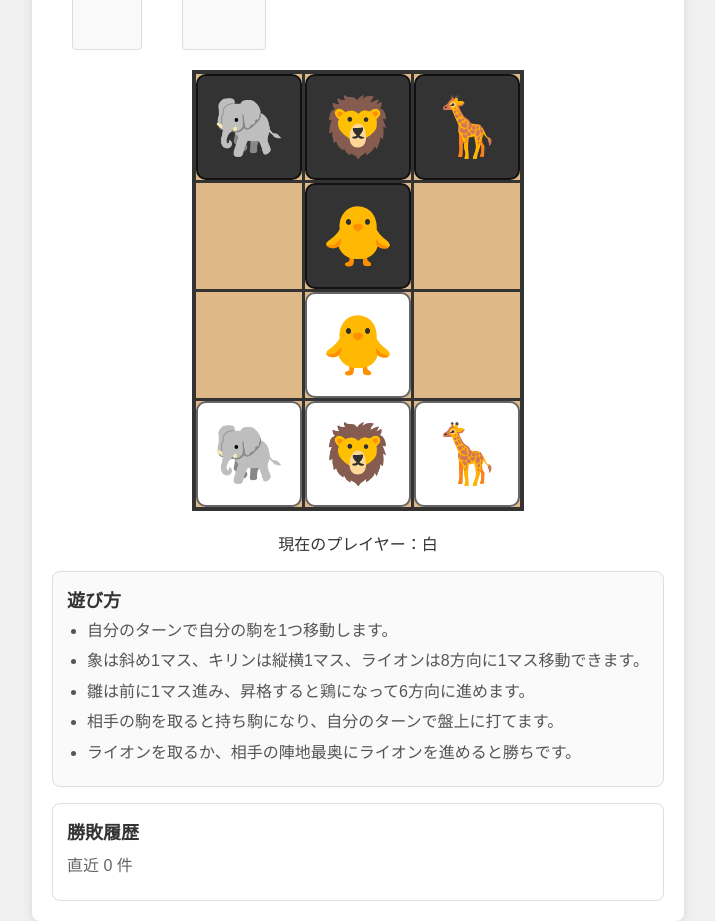
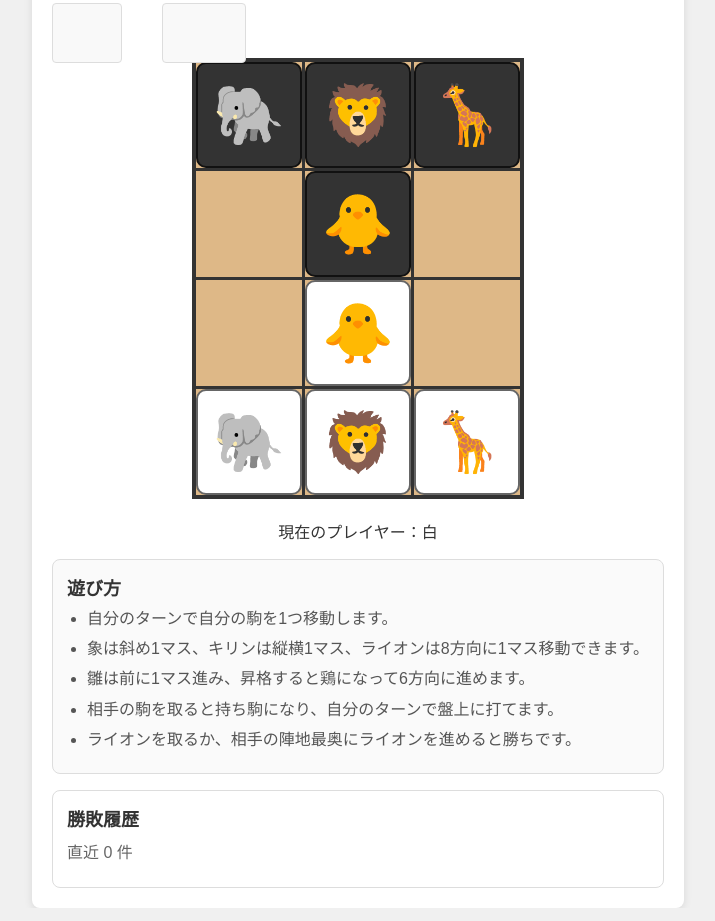
Before and after one commit to london3/animal-shougi, a website built with Vite: page index.html in a window 1280 px wide. Shown: the whole page, without its empty margins (282-997 px from the left). Built offline with nearby package versions, Linux system fonts and the light colour scheme.

Commit message:
Fix captured pieces position to top-left with absolute positioning

```diff
--- a/src/style.css
+++ b/src/style.css
@@ -36,7 +36,9 @@
   display: flex;
   flex-direction: column;
   align-items: center;
+  gap: 20px;
   margin-bottom: 20px;
+  position: relative;
 }
 
 #board {
@@ -46,6 +48,7 @@
   gap: 1px;
   border: 3px solid #333;
   background-color: #333;
+  margin-top: 80px;
 }
 
 .square {
@@ -121,8 +124,9 @@
   flex-direction: row;
   gap: 40px;
   width: 100%;
-  justify-content: flex-start;
-  padding-left: 20px;
+  position: absolute;
+  top: 0;
+  left: 0eft: 20px;
   margin-bottom: 20px;
   order: -1;
 }
```
